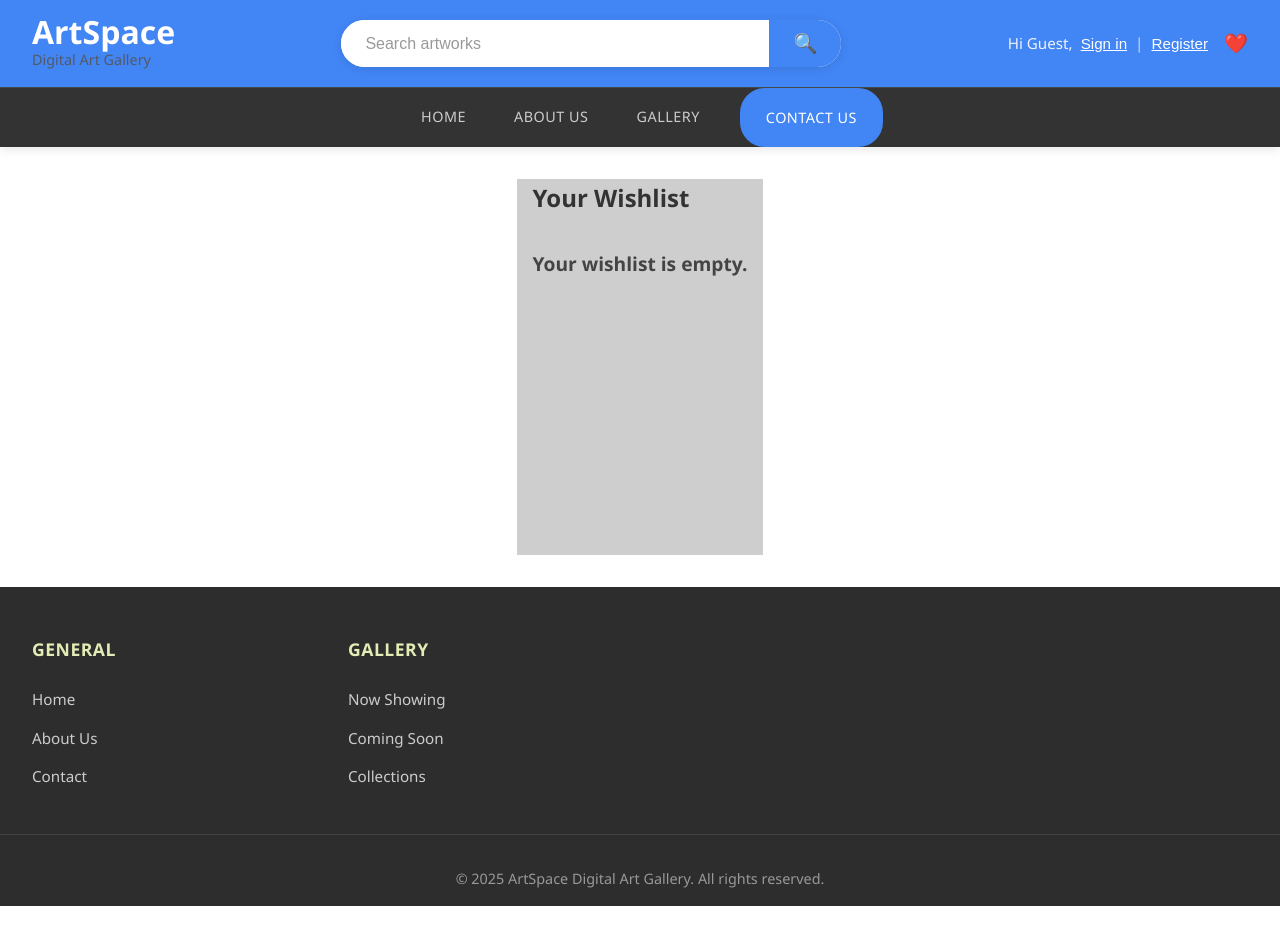
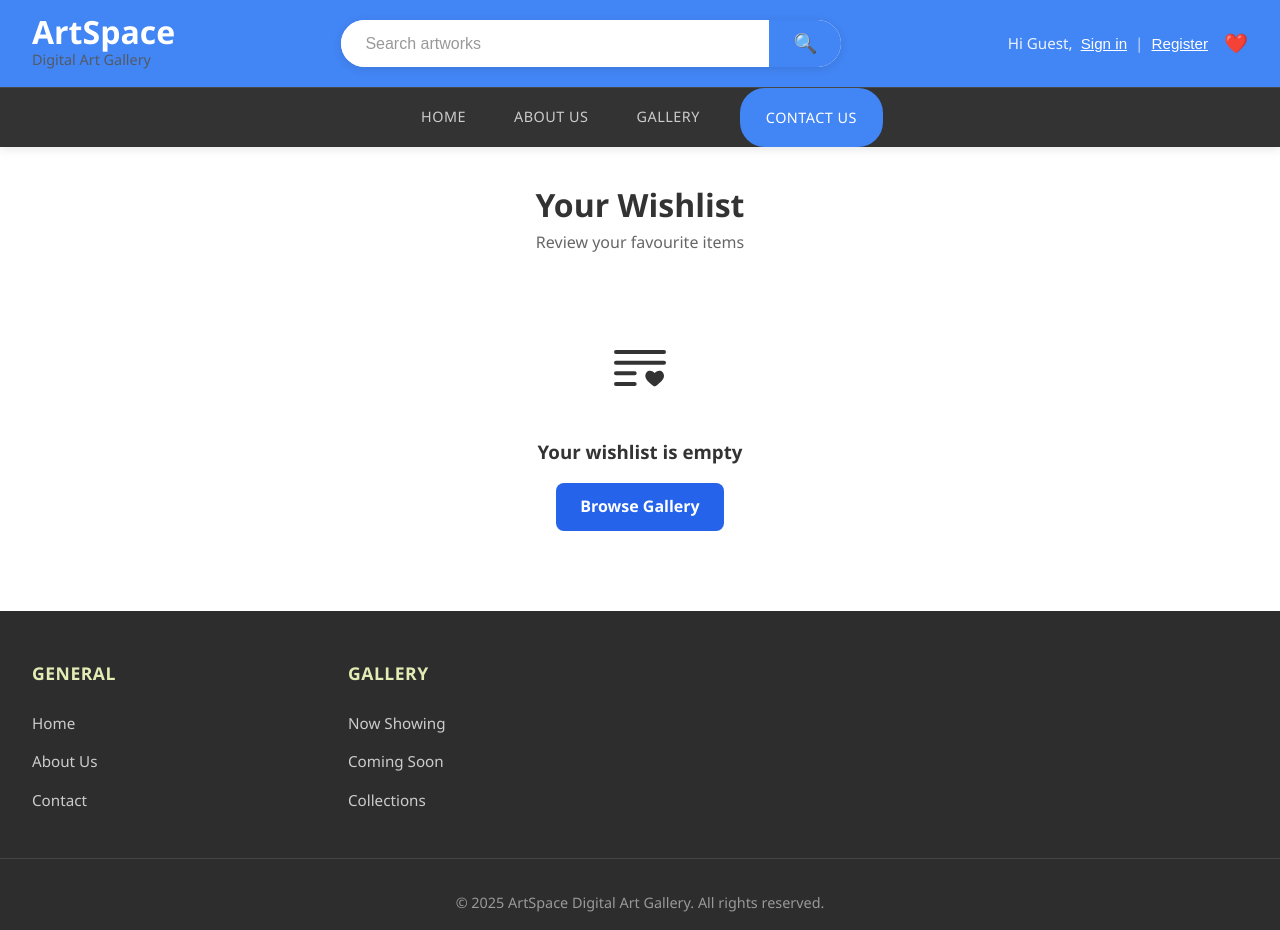
Before and after one commit to BekithembaMrwetyana/DigitalArt_Frontend, a Vue app: page /wishlist in a window 1280 px wide. Before the commit the page ends 906 px from the top, so only its background shows below. Built offline with nearby package versions, Linux system fonts and the light colour scheme.

Commit message:
Wishlist update

```diff
--- a/src/views/Wishlist.vue
+++ b/src/views/Wishlist.vue
@@ -1,10 +1,12 @@
 <template>
-  <div class="wishlist-page" :class="{ empty: items.length === 0 }">
-    <h2> Your Wishlist</h2>
-    <div v-if="items.length === 0" class="empty-message">
-      Your wishlist is empty.
+  <div class="wishlist-page">
+    <div class="wishlist-header">
+      <h1>Your Wishlist</h1>
+      <p>Review your favourite items</p>
     </div>
-    <div v-else class="wishlist-grid">
+
+    <div class="wishlist-container" v-if="items.length">
+      <div class="wishlist-grid">
         <div v-for="item in items" :key="item.id" class="wishlist-item">
           <img :src="item.image || '/placeholder-art.jpg'" :alt="item.title" class="wishlist-image" />
           <div class="wishlist-info">
@@ -13,6 +15,20 @@
             <button @click="removeFromWishlist(item.id)" class="remove-btn">Remove</button>
           </div>
         </div>
+      </div>
+    </div>
+
+    <div class="wishlist-empty" v-else>
+      <div class="icon">
+        <svg xmlns="http://www.w3.org/2000/svg" width="64" height="64" viewBox="0 0 24 24">
+          <rect width="24" height="24" fill="none"/>
+          <path fill="currentColor" d="M14 15.036c0 1.235 1.485 2.543 2.52 3.305c.435.32.652.48.98.48s.545-.16.98-.48c1.035-.762 2.52-2.07 2.52-3.305c0-2.008-1.925-2.757-3.5-1.206c-1.575-1.551-3.5-.802-3.5 1.206"/>
+          <path fill="currentColor" fill-rule="evenodd" d="M2.25 6A.75.75 0 0 1 3 5.25h18a.75.75 0 0 1 0 1.5H3A.75.75 0 0 1 2.25 6m0 4A.75.75 0 0 1 3 9.25h18a.75.75 0 0 1 0 1.5H3a.75.75 0 0 1-.75-.75m0 4a.75.75 0 0 1 .75-.75h7a.75.75 0 0 1 0 1.5H3a.75.75 0 0 1-.75-.75m0 4a.75.75 0 0 1 .75-.75h7a.75.75 0 0 1 0 1.5H3a.75.75 0 0 1-.75-.75" clip-rule="evenodd"/>
+        </svg>
+      </div>
+      <h3>Your wishlist is empty</h3>
+
+      <router-link to="/gallery" class="browse-btn">Browse Gallery</router-link>
     </div>
   </div>
 </template>
@@ -41,37 +57,21 @@ export default {
 
 <style scoped>
 .wishlist-page {
+  padding: 2rem;
   max-width: 1200px;
-  margin: 2rem auto;
-  padding: 0 1rem;
-  min-height: 47vh;
+  margin: auto;
 }
 
-.empty-message {
-  font-size: 1.2rem;
-  color: #444;
+.wishlist-header {
   text-align: center;
-  margin-top: 2rem;
+  margin-bottom: 2rem;
+}
+.wishlist-header h1 {
+  font-size: 2rem;
   font-weight: bold;
 }
-
-.wishlist-page.empty {
-  position: relative;
-}
-
-.wishlist-page.empty::before {
-  content: '';
-  position: absolute;
-  top: 0;
-  left: 0;
-  right: 0;
-  bottom: 0;
-  background-image: url('http://localhost:8080/digital_artDB/images/empty_wishlist.jpeg');
-  background-repeat: no-repeat;
-  background-position: center;
-  background-size: 100% 100%;
-  opacity: 0.5;
-  z-index: -1;
+.wishlist-header p {
+  color: #666;
 }
 
 .wishlist-grid {
@@ -130,4 +130,26 @@ export default {
 .remove-btn:hover {
   background: #c0392b;
 }
+
+.wishlist-empty {
+  text-align: center;
+  padding: 3rem;
+}
+.wishlist-empty .icon {
+  font-size: 3rem;
+  margin-bottom: 1rem;
+}
+.browse-btn {
+  display: inline-block;
+  margin-top: 1rem;
+  padding: 0.7rem 1.5rem;
+  background: #2563eb;
+  color: white;
+  border-radius: 8px;
+  text-decoration: none;
+  font-weight: 600;
+}
+.browse-btn:hover {
+  background: #1d4ed8;
+}
 </style>
```
Lines whose indentation alone changed are shown as unchanged.
